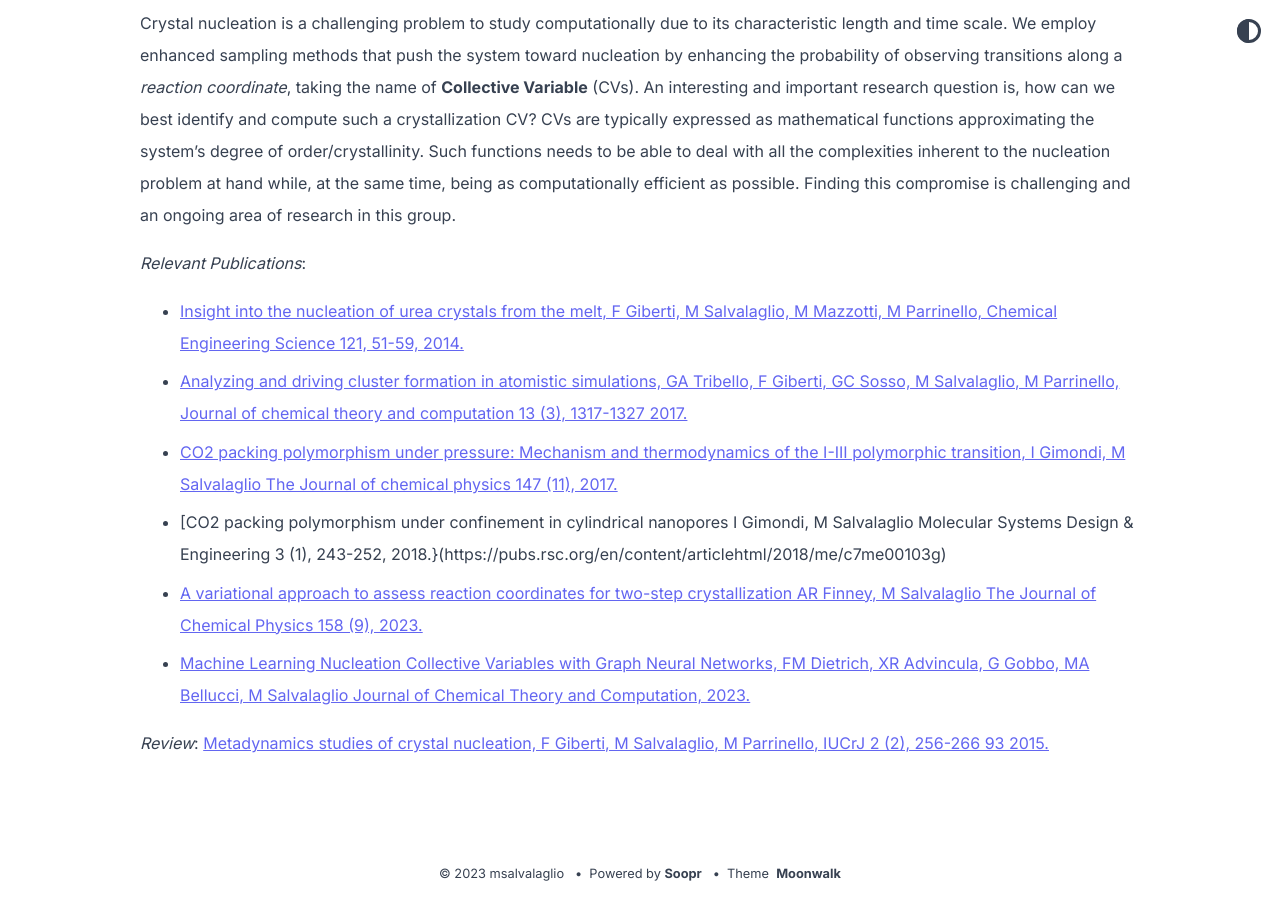
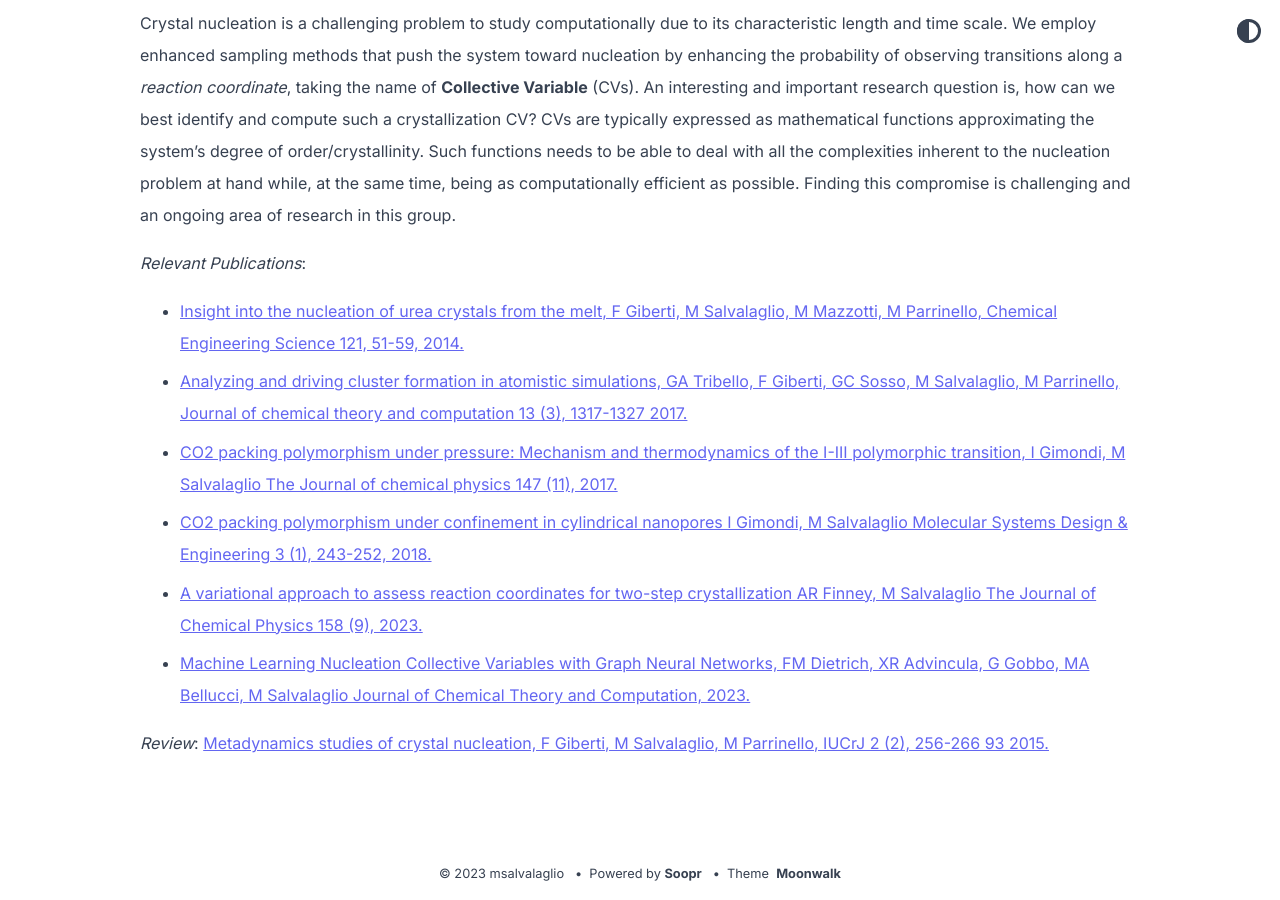
Before and after one commit to mme-ucl/mme-ucl.github.io, a Jekyll site: the page built from crystallizationCVs.md, in a window 1280 px wide and 900 px high, scrolled down 704 px. Built offline with Jekyll 4.4.1, drawn with Linux system fonts in a browser that asks for light colours; some of the changed text lies outside the part shown.

Commit message:
Update crystallizationCVs.md

```diff
--- a/crystallizationCVs.md
+++ b/crystallizationCVs.md
@@ -14,7 +14,7 @@ _Relevant Publications_:
 - [Analyzing and driving cluster formation in atomistic simulations, GA Tribello, F Giberti, GC Sosso, M Salvalaglio, M Parrinello, Journal of chemical theory and computation 13 (3), 1317-1327 2017.](https://pubs.acs.org/doi/abs/10.1021/acs.jctc.6b01073)
 - [CO2 packing polymorphism under pressure: Mechanism and thermodynamics of the I-III polymorphic transition, I Gimondi, M Salvalaglio
 The Journal of chemical physics 147 (11), 2017.](https://pubs.aip.org/aip/jcp/article/147/11/114502/1063035/CO2-packing-polymorphism-under-pressure-Mechanism)
-- [CO2 packing polymorphism under confinement in cylindrical nanopores I Gimondi, M Salvalaglio Molecular Systems Design & Engineering 3 (1), 243-252, 2018.}(https://pubs.rsc.org/en/content/articlehtml/2018/me/c7me00103g)
+- [CO2 packing polymorphism under confinement in cylindrical nanopores I Gimondi, M Salvalaglio Molecular Systems Design & Engineering 3 (1), 243-252, 2018.](https://pubs.rsc.org/en/content/articlehtml/2018/me/c7me00103g)
 - [A variational approach to assess reaction coordinates for two-step crystallization AR Finney, M Salvalaglio The Journal of Chemical Physics 158 (9), 2023.](https://pubs.aip.org/aip/jcp/article/158/9/094503/2881387)
 - [Machine Learning Nucleation Collective Variables with Graph Neural Networks, FM Dietrich, XR Advincula, G Gobbo, MA Bellucci, M Salvalaglio Journal of Chemical Theory and Computation, 2023.](https://pubs.acs.org/doi/abs/10.1021/acs.jctc.3c00722)
 
```
